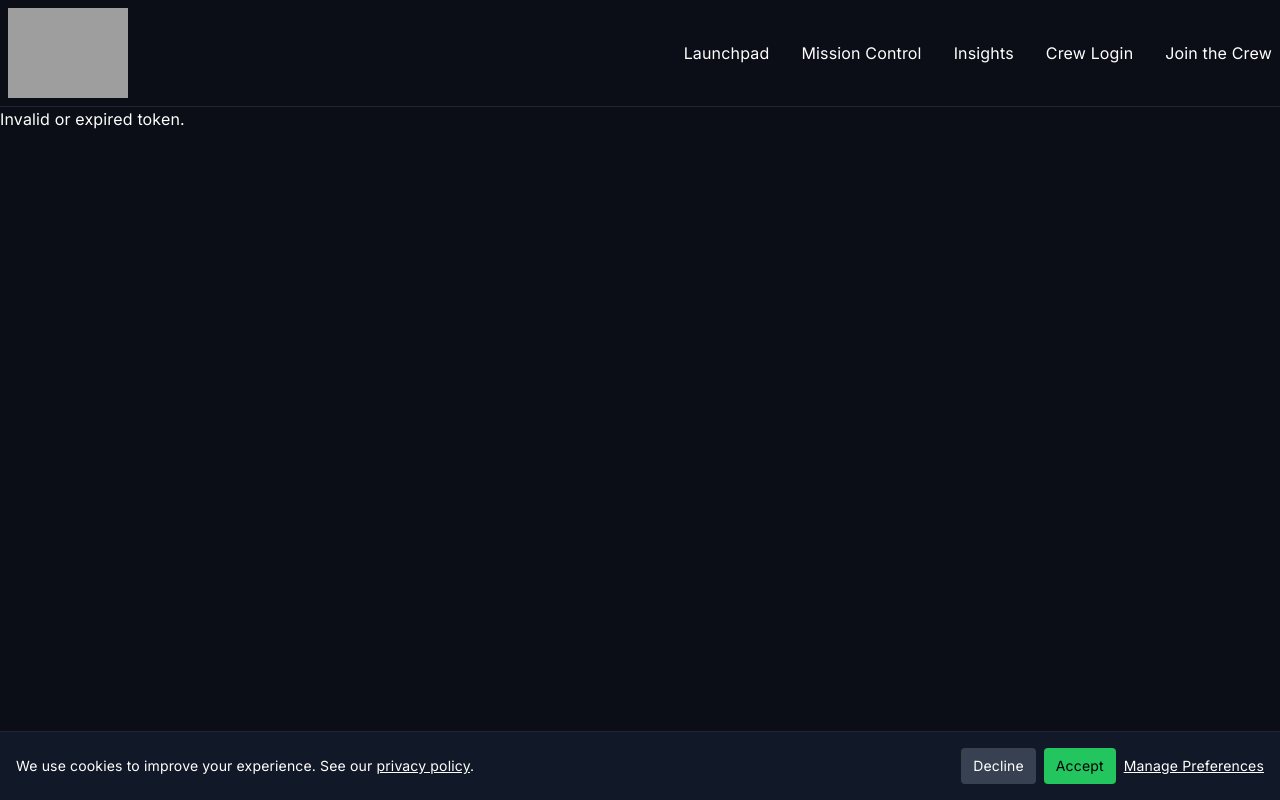
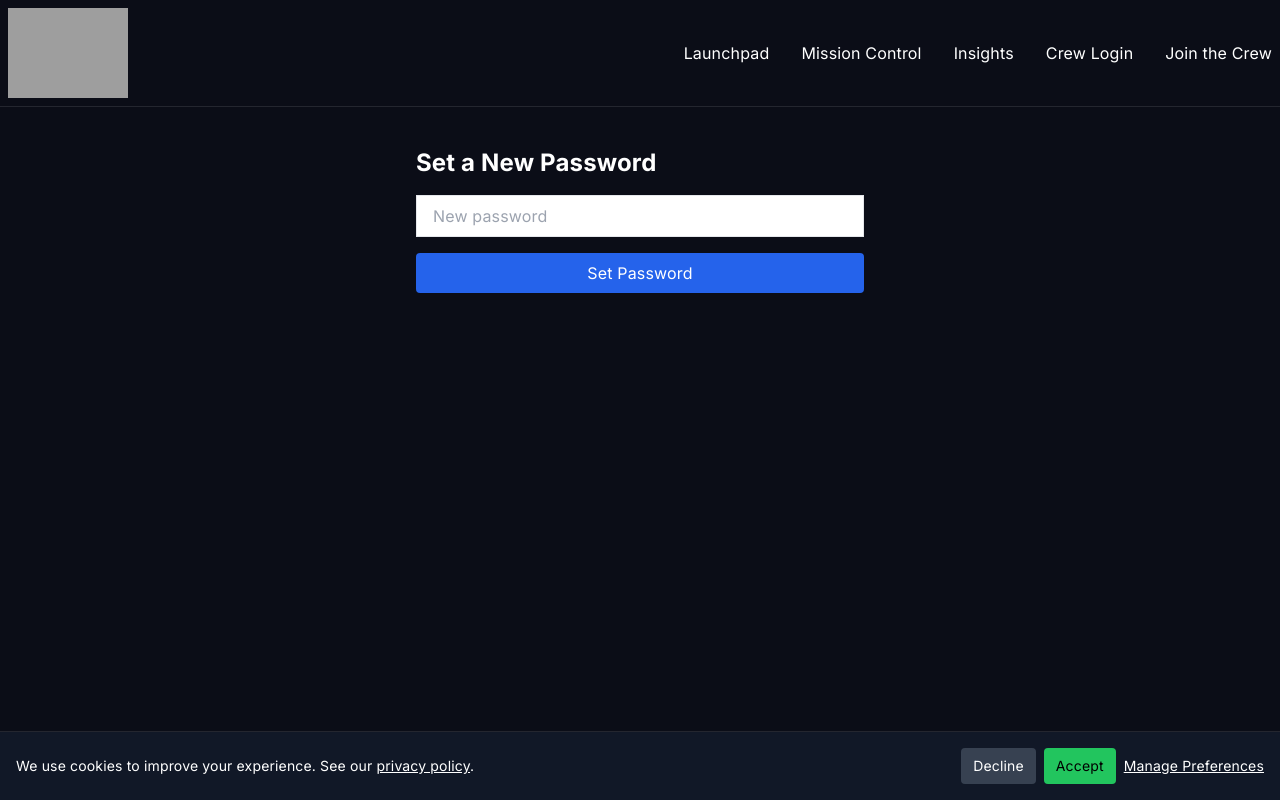
Before and after one commit to jamesjordan06/NERD-PROJECT, a Next.js app: page /set-password in a window 1280 px wide. Built offline with nearby package versions, Linux system fonts and the light colour scheme; no server answers; grey boxes are pictures that could not be loaded.

Commit message:
Update ClientForm.tsx yesss

```diff
--- a/app/set-password/ClientForm.tsx
+++ b/app/set-password/ClientForm.tsx
@@ -1,89 +1,70 @@
+// pages/set-password/page.tsx (Client Component for Next.js App Router)
 'use client';
+
+import { useState } from 'react';
 import { useSearchParams, useRouter } from 'next/navigation';
-import { useEffect, useState } from 'react';
-import { toast } from 'react-hot-toast';
 import { signIn } from 'next-auth/react';
-import PasswordInput from '@/components/PasswordInput';
 
-export default function ClientForm() {
+export default function SetPasswordForm() {
   const searchParams = useSearchParams();
   const router = useRouter();
   const token = searchParams.get('token');
-  const [status, setStatus] = useState<'verifying' | 'invalid' | 'ready' | 'submitting' | 'error'>('verifying');
   const [password, setPassword] = useState('');
-  const [confirm, setConfirm] = useState('');
-
-  useEffect(() => {
-    if (!token) {
-      setStatus('invalid');
-      return;
-    }
-    fetch('/api/verify-reset-token', {
-      method: 'POST',
-      headers: { 'Content-Type': 'application/json' },
-      body: JSON.stringify({ token })
-    })
-      .then(res => res.json())
-      .then(data => setStatus(data.valid ? 'ready' : 'invalid'))
-      .catch(() => setStatus('invalid'));
-  }, [token]);
-
-  if (status === 'verifying') return <p>Validating token...</p>;
-  if (status === 'invalid') return <p>Invalid or expired token.</p>;
-  // Success handled via toast + redirect
+  const [error, setError] = useState('');
+  const [loading, setLoading] = useState(false);
 
   const handleSubmit = async (e: React.FormEvent) => {
     e.preventDefault();
-    if (password !== confirm || password.length < 6 || !token) {
-      setStatus('error');
-      return;
-    }
-    setStatus('submitting');
-    try {
+    setLoading(true);
+    setError('');
+
     const res = await fetch('/api/set-password', {
       method: 'POST',
       headers: { 'Content-Type': 'application/json' },
-        body: JSON.stringify({ token, password })
+      body: JSON.stringify({ token, password }),
     });
 
-      const data = await res.json();
-      if (!res.ok) throw new Error(data.error || 'Failed');
+    const result = await res.json();
 
-      toast.success('Password reset! Logging you in...');
-
-      const login = await signIn('credentials', {
+    if (res.ok && result.success) {
+      // Auto-login with email and new password
+      const signInResult = await signIn('credentials', {
         redirect: false,
-        email: data.email,
-        password
+        email: result.email,
+        password,
       });
 
-      if (login?.error) throw new Error('Login failed');
+      if (signInResult?.ok) {
+        router.push('/profile');
+      } else {
+        setError('Password set but failed to log in.');
+      }
+    } else {
+      setError(result.error || 'Failed to reset password.');
+    }
 
-      router.push('/');
-    } catch {
-      setStatus('error');
-      toast.error('Failed to set password');
-    }
+    setLoading(false);
   };
 
   return (
-    <form onSubmit={handleSubmit} className="space-y-4">
-      <PasswordInput
+    <form onSubmit={handleSubmit} className="max-w-md mx-auto mt-10">
+      <h1 className="text-2xl font-bold mb-4">Set a New Password</h1>
+      <input
+        type="password"
         placeholder="New password"
+        className="w-full border px-4 py-2 mb-4"
         value={password}
-        onChange={e => setPassword(e.target.value)}
-        className="w-full p-2 rounded text-black"
+        onChange={(e) => setPassword(e.target.value)}
+        required
       />
-      <PasswordInput
-        placeholder="Confirm password"
-        value={confirm}
-        onChange={e => setConfirm(e.target.value)}
-        className="w-full p-2 rounded text-black"
-      />
-      <button type="submit" className="bg-neon text-white w-full p-2 rounded disabled:opacity-50" disabled={status === 'submitting'}>
-        {status === 'submitting' ? 'Setting...' : 'Set Password'}
+      <button
+        type="submit"
+        className="w-full bg-blue-600 text-white py-2 rounded disabled:opacity-50"
+        disabled={loading}
+      >
+        {loading ? 'Setting password...' : 'Set Password'}
       </button>
-      {status === 'error' && <p className="text-red-500">Something went wrong.</p>}
+      {error && <p className="text-red-500 mt-2">{error}</p>}
     </form>
   );
 }
```
Lines whose indentation alone changed are shown as unchanged.
